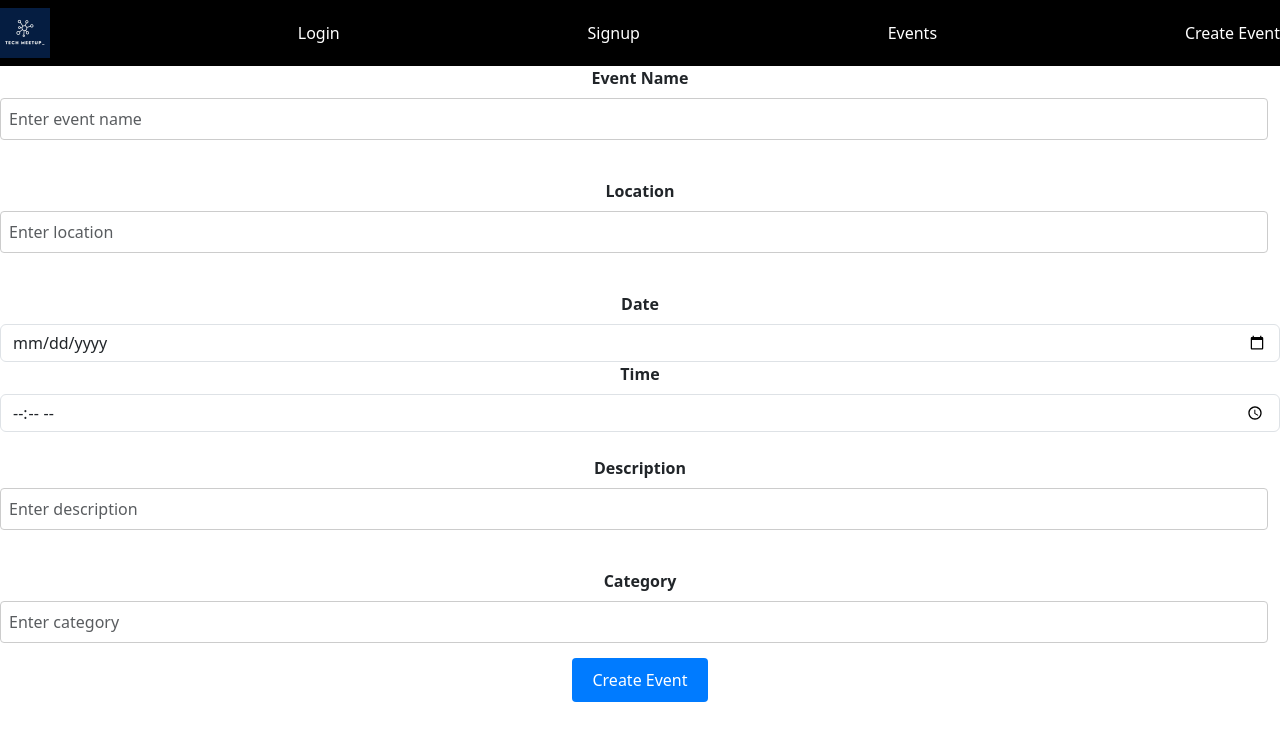
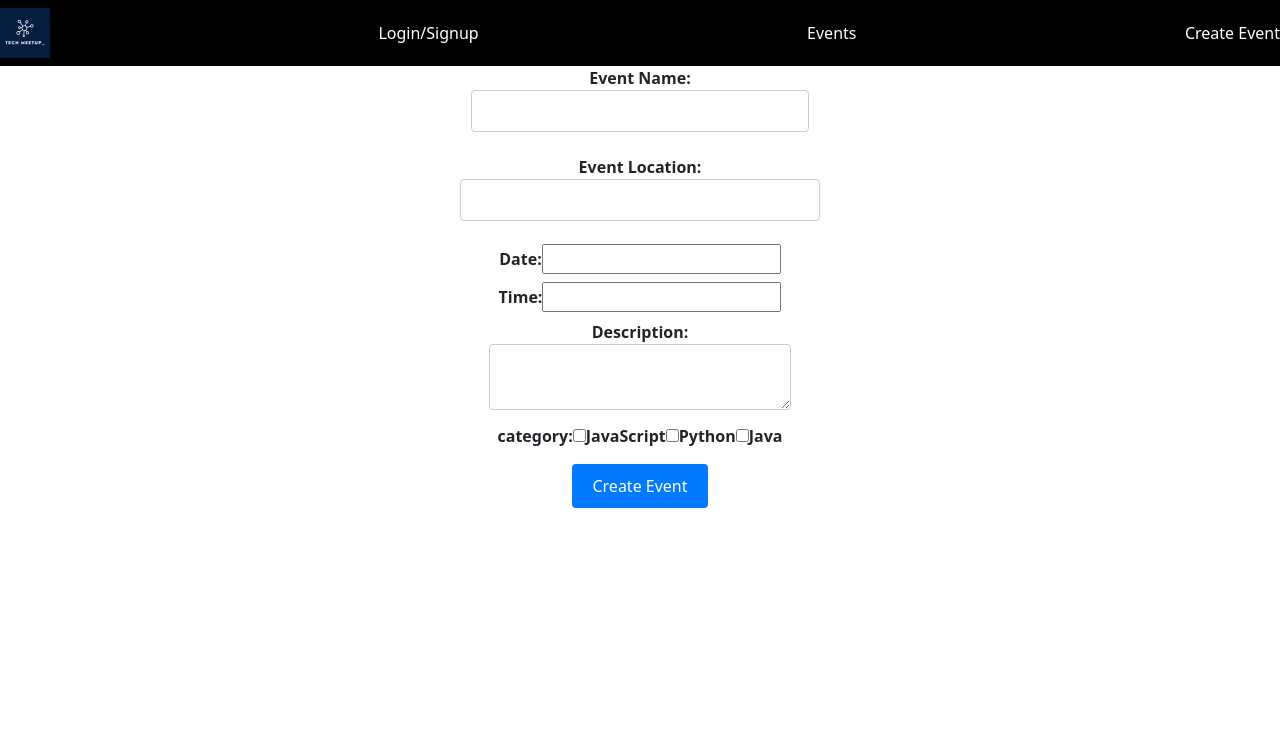
Before and after one commit to JFEdski/TechMeetupClient, a React (Create React App) app: page /create in a window 1280 px wide. Shown: the top 740 px of the page. Built offline with nearby package versions, Linux system fonts and the light colour scheme.

Commit message:
Auth page added, Logout now accessible

```diff
--- a/src/App.jsx
+++ b/src/App.jsx
@@ -10,6 +10,7 @@ import EventCreationForm from './components/event/EventCreationForm';
 import Filter from './components/filter/Filter';
 import "./App.css";
 import EventPage from "./components/event/EventPage";
+import Auth from "./components/auth/Auth";
 
 import { useState, useEffect } from "react";
 
@@ -31,24 +32,25 @@ function App() {
     // setUser(newUser);
     localStorage.user = newUser;
   }
-  //Add once navbar has the
-  // function clearToken() {
-  // 	setToken('');
-  // 	localStorage.removeItem('token');
-  // }
+
+  function clearToken() {
+  	setToken('');
+  	localStorage.removeItem('token');
+  }
 
   console.log(token)
 
   return (
     <div className="App">
       <BrowserRouter>
-        <Navbar />
+        <Navbar token={token} clearToken={clearToken}/>
         <Routes>
           <Route path="/" element={<Home />} />
           <Route path="/event" element={<Filter />} />
           <Route path="/login" element={<Login setToken={updateToken} />} />
           <Route path="/signup" element={<Signup setToken={updateToken} />} />
           <Route path="/create" element={<EventCreationForm />} />
+          <Route path="/auth" element={<Auth setToken={updateToken} />} />
 
 
 
--- /dev/null
+++ b/src/components/auth/Auth.jsx
@@ -0,0 +1,12 @@
+import Login from "./login/Login";
+
+function Auth(props) {
+    return (
+        <div style={{ width: '50%', display: 'inline-block' }}>
+            <h2>Login</h2>
+            <Login setToken={props.setToken} />
+        </div>
+    )
+};
+
+export default Auth;
--- a/src/components/event/EventCard.jsx
+++ b/src/components/event/EventCard.jsx
@@ -14,10 +14,10 @@ const EventCard = ({ event }) => {
       .then(response => response.json())
       .then(data => setEvents(data))
       .catch(error => console.error('Error fetching events:', error));
-  }, [events]);
+  }, []);
 
   return(
-    <div className="event-container">
+    <div className="event-container" to={<EventDetails/>}>
       <div className="event-item-container">
         <div className="event-img-container">
           {/* <img src="./images/img1.jpg" alt="Event image"/> */}
--- a/src/components/event/EventCreationForm.jsx
+++ b/src/components/event/EventCreationForm.jsx
@@ -1,101 +1,173 @@
+import React, { Component } from 'react';
+import EventDetails from './EventDetails';
 
-import React, { useState } from "react";
-//import { Link } from "react-router-dom";
-import { Form } from "react-bootstrap";
-//import { useNavigate } from "react-router-dom";
+class EventCreationForm extends Component {
+  constructor(props) {
+    super(props);
+    this.state = {
+      name: '',
+      location: '',
+      date: '',
+      time: '',
+      description: '',
+      category: {
+        JavaScript: false,
+        Python: false,
+        Java: false,
+        // Add other languages eventually
+      }
+    };
+  }
 
+  handleInputChange = event => {
+    const { name, value, type, checked } = event.target;
 
-function EventCreationForm(){
-  //const navigate = useNavigate();
+    if (type === 'checkbox') {
+      this.setState(prevState => ({
+        category: {
+          ...prevState.category,
+          [name]: checked,
+        }
+      }));
+    } else {
+      this.setState({ [name]: value });
+    }
+  };
 
-  const [eventName, setEventName] = useState("");
-  const [date, setDate] = useState("");
-  const [description, setDescription] = useState("");
-  const [category, setCategory] = useState("");
-  const [location, setLocation] = useState("");
-  const [time, setTime] = useState("");
+  handleSubmit = async event => {
+    event.preventDefault();
 
-  async function createEvent(e){
-    e.preventDefault();
+    // Extract form data from the state
+    const { name, location, date, time, description, category } = this.state;
 
-    const response = await fetch("http://localhost:4000/events/event", {
-      headers: new Headers({
-        'Content-type': 'application/json'
-      }),
-      method: "POST",
-      body: JSON.stringify({
-        eventName,
-        date,
-        description,
-        category,
-        location,
-      })
-    });
+    // Construct an event object
+    const newEvent = {
+      name: name,
+      location,
+      date,
+      time,
+      description,
+      category: Object.keys(category).filter(lang => category[lang]),
+    };
 
-    //const results = await response.json();
+    try {
+      // Make an API request to create the event
+      const response = await fetch('http://localhost:4000/events/event', {
+        method: 'POST',
+        headers: {
+          'Content-Type': 'application/json',
+        },
+        body: JSON.stringify(newEvent),
+      });
 
-    if (response.status === 200) {
-      console.log("Successfully created event!")
-    } else {
-      console.error("Failed to create an event")
+      if (response.ok) {
+        // Event created successfully
+        console.log('Event created successfully!');
+        // Optionally, reset the form fields or do something else on success
+      } else {
+        console.error('Failed to create event.');
+      }
+    } catch (error) {
+      console.error('Error creating event:', error);
     }
+  };
 
-  };
-    return(
-      <Form onSubmit={createEvent}>
-      <Form.Group controlId="eventName">
-        <Form.Label>Event Name</Form.Label>
-        <Form.Control
-          type="text"
-          placeholder="Enter event name"
-          value={eventName}
-          onChange={(e) => setEventName(e.target.value)}
+  render() {
+    const { name, location, date, time, description, category } = this.state;
+
+    return (
+      <form onSubmit={this.handleSubmit}>
+        <label>
+          Event Name:
+          <input
+            type="text"
+            name="name"
+            value={name}
+            onChange={this.handleInputChange}
           />
-      </Form.Group>
-      <br/>
-      <Form.Label>Location</Form.Label>
-        <Form.Control
-          type="text"
-          placeholder="Enter location"
-          value={location}
-          onChange={(e) => setLocation(e.target.value)}
+        </label>
+        <br/>
+
+        <label>
+          Event Location:
+          <input
+            type="text"
+            name="location"
+            value={location}
+            onChange={this.handleInputChange}
           />
-      <br/>
-      <Form.Label>Date</Form.Label>
-        <Form.Control
-          type="Date"
-          value={date}
-          onChange={(e) => setDate(e.target.value)}
-        />
-         <Form.Label>Time</Form.Label>
-        <Form.Control
-          type="Time"
-          value={time}
-          onChange={(e) => setTime(e.target.value)}
-        />
+        </label>
         <br/>
-        <Form.Label>Description</Form.Label>
-        <Form.Control
-          type="text"
-          placeholder="Enter description"
-          value={description}
-          onChange={(e) => setDescription(e.target.value)}
-        />
+
+        <label>
+          Date:
+          <input
+            type="date-local"
+            name="date"
+            value={date}
+            onChange={this.handleInputChange}
+          />
+        </label>
         <br/>
-        <Form.Label>Category</Form.Label>
-        <Form.Control
-          type="text"
-          placeholder="Enter category"
-          value={category}
-          onChange={(e) => setCategory(e.target.value)}
-        />
 
+        <label>
+          Time:
+          <input
+            type="time-local"
+            name="time"
+            value={time}
+            onChange={this.handleInputChange}
+          />
+        </label>
+        <br/>
 
-      <button variant="primary" type="submit">
-        Create Event
-      </button>
-    </Form>
-  )
+        <label>
+          Description:
+          <textarea
+            name="description"
+            value={description}
+            onChange={this.handleInputChange}
+          />
+        </label>
+        <br/>
+
+        <label>
+          category:
+          <label>
+            <input
+              type="checkbox"
+              name="JavaScript"
+              checked={category.JavaScript}
+              onChange={this.handleInputChange}
+            />
+            JavaScript
+          </label>
+          <label>
+            <input
+              type="checkbox"
+              name="Python"
+              checked={category.Python}
+              onChange={this.handleInputChange}
+            />
+            Python
+          </label>
+          <label>
+            <input
+              type="checkbox"
+              name="Java"
+              checked={category.Java}
+              onChange={this.handleInputChange}
+            />
+            Java
+          </label>
+          {/* Add more checkboxes for other languages */}
+        </label>
+        <br/>
+
+        <button type="submit">Create Event</button>
+      </form>
+    );
+  }
 }
 
 export default EventCreationForm;
--- a/src/components/event/EventPage.jsx
+++ b/src/components/event/EventPage.jsx
@@ -1,26 +1,36 @@
-import React, { useState } from "react";
+import React, { useState, useEffect } from "react";
 import "bootstrap/dist/css/bootstrap.min.css"
 // import CreateEvent from "./CreateEvent";
 
 
 function EventPage() {
 
+    const [events, setEvents] = useState([]);
 
-    const events = [{
-        title: "Event 1",
-        description: "Description of event 1",
-        date: "2023-05-01",
-        time: "8:00 AM - 9:00 PM",
-    },
-    {
-        title: "Event 1",
-        description: "Description of event 1",
-        date: "2023-05-01",
-        image: "https://example.com/event1.jpg",
-        time: "8:00 AM - 9:00 PM",
-    },
-    ]
-    console.log('Events Array:', events);
+    useEffect(() => {
+      console.log("The events:", events)
+      // Fetch event data from your backend when the component mounts
+      fetch('http://localhost:4000/events/list')
+        .then(response => response.json())
+        .then(data => setEvents(data))
+        .catch(error => console.error('Error fetching events:', error));
+    }, []);
+
+    // const events = [{
+    //     title: "Event 1",
+    //     description: "Description of event 1",
+    //     date: "2023-05-01",
+    //     time: "8:00 AM - 9:00 PM",
+    // },
+    // {
+    //     title: "Event 1",
+    //     description: "Description of event 1",
+    //     date: "2023-05-01",
+    //     image: "https://example.com/event1.jpg",
+    //     time: "8:00 AM - 9:00 PM",
+    // },
+    // ]
+    // console.log('Events Array:', events);
 
 
     return (
@@ -29,7 +39,7 @@ function EventPage() {
             <div className="card-deck">
                 {events.map((event, index) => (
                     <div key={index} className="card">
-                        <img src={event.image} className="card-img-top" alt={event.title} />
+                        <img src={event.image} className="card-img-top" alt={event.name} />
                         <div className="card-body">
                             <h5 className="card-title">{event.title}</h5>
                             <p className="card-text">{event.description}</p>
--- a/src/components/navbar/Navbar.jsx
+++ b/src/components/navbar/Navbar.jsx
@@ -2,7 +2,7 @@ import React from "react";
 import { Link } from "react-router-dom";
 import meetup from "../../assets/meetup1.jpg";
 
-const Nav = () => {
+const Nav = ({ token, clearToken }) => {
     return (
 
         // <nav className="navbar">
@@ -17,10 +17,13 @@ const Nav = () => {
             <Link to="/">
                 <img src={meetup} alt="Tech Meetup" className="logo" />
             </Link>
-
-            <Link to="/login" className="nav-link">Login</Link>
-            <Link to="/signup" className="nav-link">Signup</Link>
-
+            {
+                !token
+                ?
+            <Link to="/auth" className="nav-link">Login/Signup</Link>
+            :
+            <Link onClick={clearToken} to="/">Log Out</Link>
+            }
             <Link to="/event" className="nav-link">Events</Link>
 
             {/* Took the create the events from the navbar for now since a user is the only one able to create the a event */}
```
